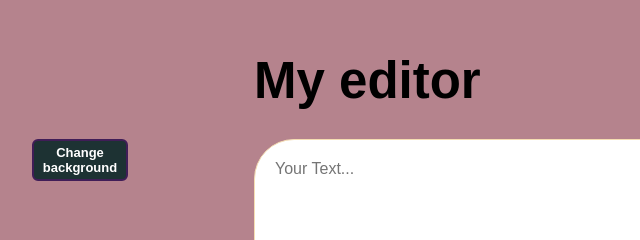
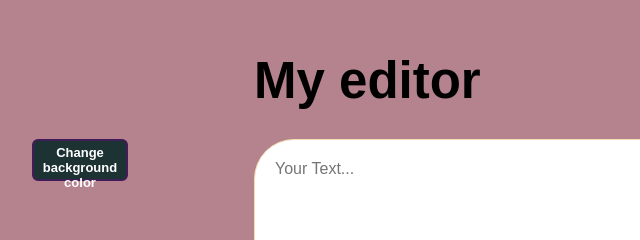
Before and after one commit to Gabriela-Mozer/simple-editor, a website built with webpack: page src/pages/index.html in a window 1280 px wide. Shown: the part 137-377 px from the top of the page, 18-658 px from the left. Built offline with nearby package versions, Linux system fonts and the light colour scheme; a web font is replaced by a local one.

Commit message:
changing button name

```diff
--- a/src/pages/index.html
+++ b/src/pages/index.html
@@ -17,7 +17,7 @@
 
     <main class= "editor">
       <h1 class="main-heading">My editor</h1>
-      <button class="backgroundColor">Change background</button>
+      <button class="backgroundColor">Change background color</button>
 
     <!-- <form class="yourText"> -->
     <label for="yourText"></label>
```
